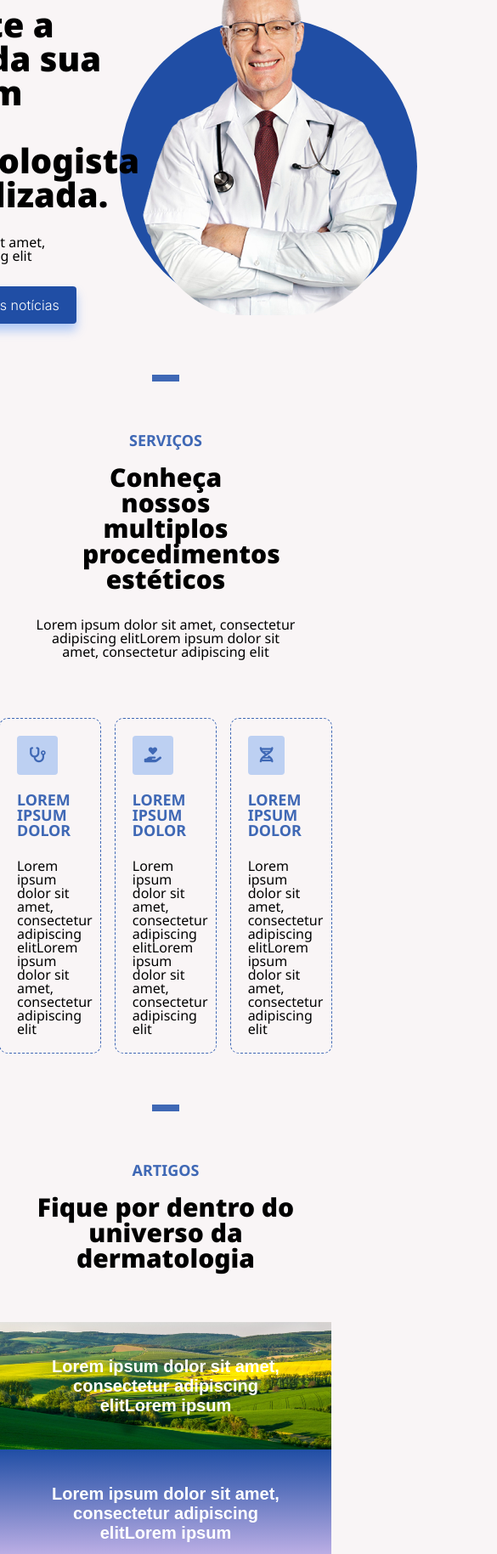
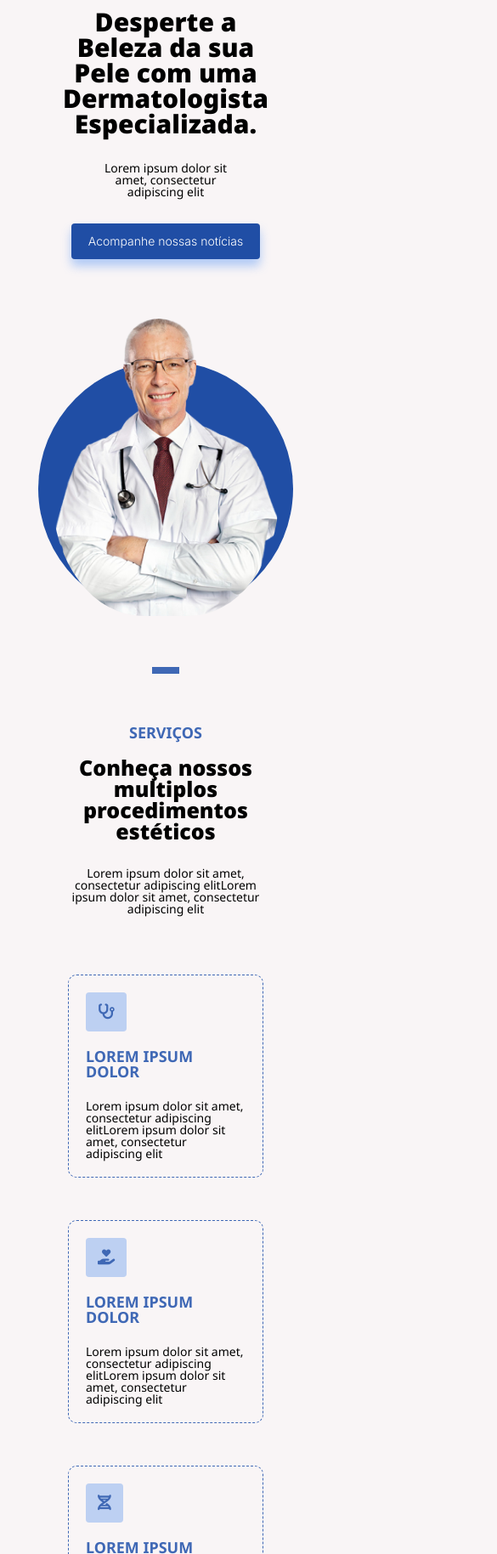
Before and after one commit to marcosscpp/Dermatologista, a plain HTML site: page index.html in a window 390 px wide. Shown: the part 171-2000 px from the top of the page at 85% size, 585 px wide, since content can reach past the window. Drawn offline with Linux system fonts and the light colour scheme.

Commit message:
Preparando a portabilitade do projeto

```diff
--- a/index.html
+++ b/index.html
@@ -125,7 +125,7 @@
         <li>Rua Itália</li>
         <li>São Paulo, SP</li>
       </ul>
-    <p class="copyright">Todos os direitos reservados</p>
+    <p class="copyright">Desenvolvido por ...</p>
   </footer>
 
 </body>
--- a/style.css
+++ b/style.css
@@ -94,6 +94,7 @@ main {
 }
 
 .intro__wrapper {
+  align-items: center;
   display: flex;
   gap: 28px;
   flex-direction: column;
@@ -196,6 +197,7 @@ main {
 
 .services__cards {
   display: flex;
+  flex-wrap: wrap;
   justify-content: space-between;
 }
 
@@ -364,7 +366,7 @@ footer i {
 }
 
 .footer__icons i:hover {
-  color: var(--cor-fundo-partes)
+  color: var(--cor-fundo-partes);
 }
 
 .footer__icons {
@@ -396,3 +398,88 @@ footer ul h4 {
   margin-top: 20px;
   font-weight: 700;
 }
+
+@media (max-width: 900px) {
+  .intro {
+    flex-direction: column;
+    gap: 70px;
+  }
+
+  .intro__wrapper {
+    gap: 30px;
+    text-align: center;
+    width: 90%;
+  }
+
+  .intro__img {
+    max-width: 300px;
+    max-height: 350px;
+  }
+
+  .intro__titlemain {
+    font-size: 30px;
+  }
+
+  .intro__decoration {
+    width: 300px;
+    height: 300px;
+  }
+
+  .intro__right {
+    padding: 0;
+  }
+
+  .intro__text,
+  .intro__btn,
+  .services__text {
+    font-size: 14px;
+  }
+
+  .services {
+    padding: 0 5rem;
+  }
+
+  .services__maintitle {
+    font-size: 25px;
+    width: 100%;
+  }
+
+  .services__text,
+  .card {
+    width: 100%;
+  }
+
+  .services__cards {
+    gap: 50px;
+  }
+
+  .posts__maintitle {
+    font-size: 25px;
+    padding: 0 40px;
+    width: fit-content;
+  }
+
+  .post {
+    font-size: 14px;
+  }
+
+  .newsletter {
+    height: auto;
+    padding: 40px 10px;
+  }
+
+  .newsletter form {
+    display: flex;
+    flex-direction: column;
+    gap: 20px;
+  }
+
+  .newsletter__text {
+    text-align: center;
+    width: 90%;
+  }
+
+  .newsletter__title {
+    width: 80%;
+  }
+}
```
